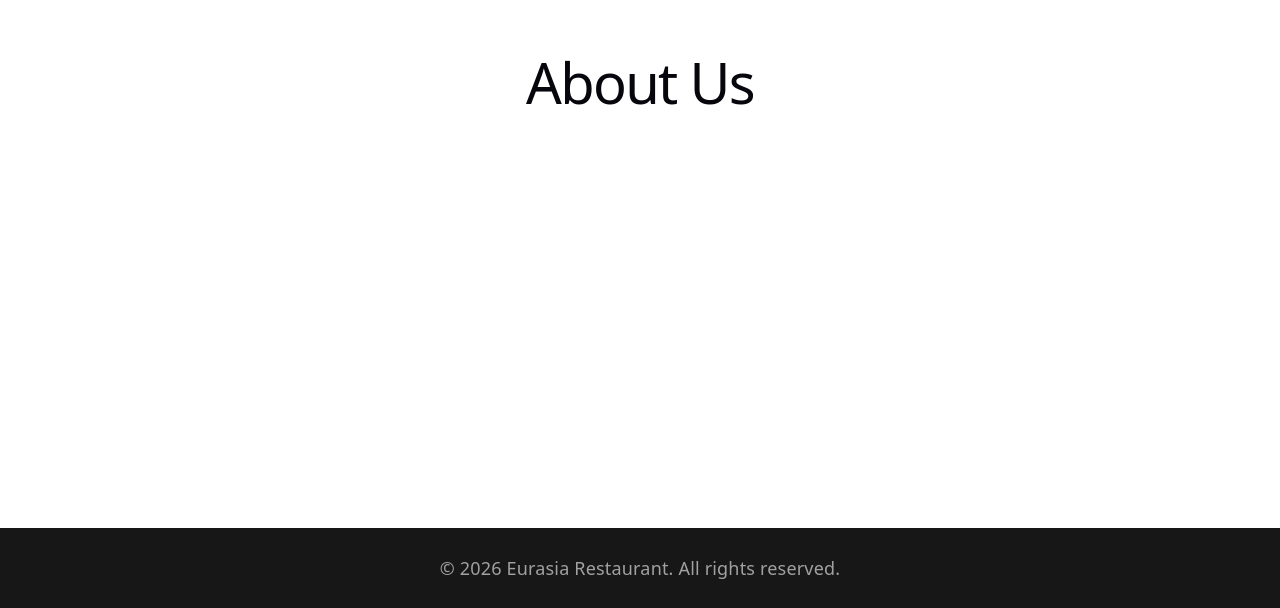
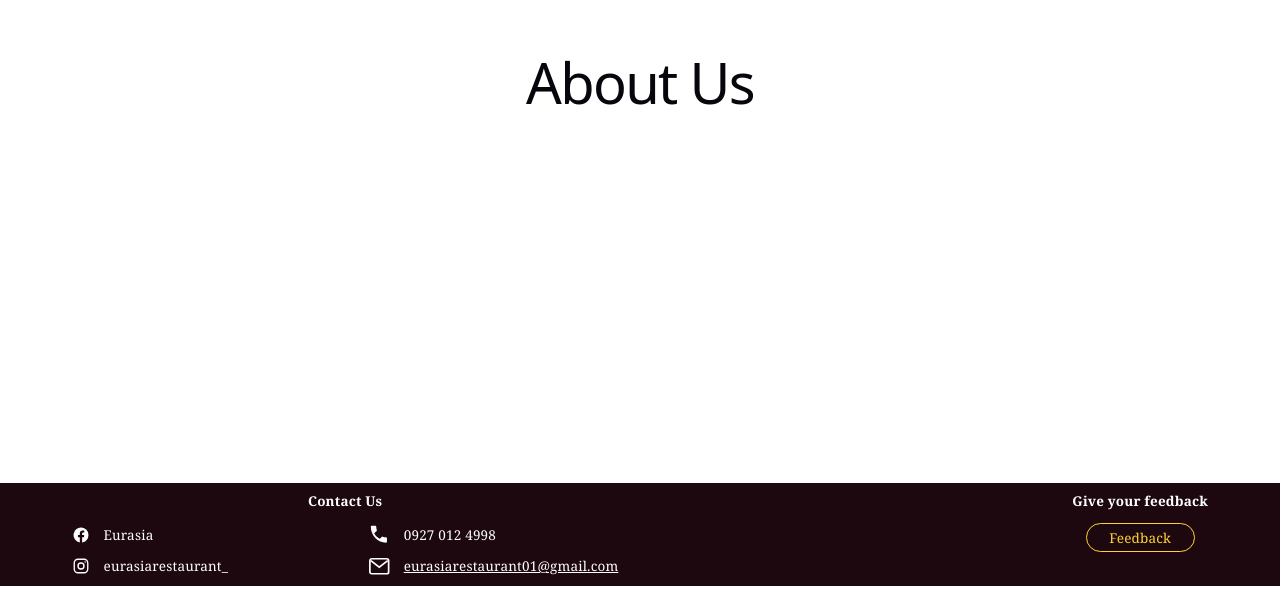
Before and after one commit to joyceaatienza/Eurasia-restaurant, a React (Vite) app: page /about in a window 1280 px wide. Shown: the part 407-1015 px from the top of the page. After the commit the page ends 993 px from the top, so only its background shows below. Built offline with nearby package versions, Linux system fonts and the light colour scheme.

Commit message:
Footer started

```diff
--- a/src/components/Footer.jsx
+++ b/src/components/Footer.jsx
@@ -1,7 +1,57 @@
 function Footer() {
   return (
-    <footer className="bg-neutral-900 text-neutral-400 text-center py-6 mt-10">
-      <p>&copy; {new Date().getFullYear()} Eurasia Restaurant. All rights reserved.</p>
+    <footer className="bg-[#1d080f] text-white px-6 md:px-16 py-2">
+      <div className="max-w-6xl mx-auto flex flex-col md:flex-row justify-between items-center md:items-start gap-6">
+
+        {/* Contact Us */}
+        <div className="flex flex-col items-center">
+          <h3 className="text-xs font-serif font-bold mb-3">Contact Us</h3>
+          <div className="grid grid-cols-2 gap-x-10 gap-y-2">
+            <div className="flex items-center gap-3">
+              <svg className="w-4 h-4" fill="currentColor" viewBox="0 0 24 24">
+                <path d="M22 12a10 10 0 1 0-11.6 9.9v-7H7.9V12h2.5V9.8c0-2.5 1.5-3.9 3.8-3.9 1.1 0 2.2.2 2.2.2v2.4h-1.3c-1.2 0-1.6.8-1.6 1.6V12h2.8l-.4 2.9h-2.4v7A10 10 0 0 0 22 12Z" />
+              </svg>
+              <span className="font-serif text-xs ">Eurasia</span>
+            </div>
+
+            <div className="flex items-center gap-3">
+              <svg className="w-5 h-5" fill="currentColor" viewBox="0 0 24 24">
+                <path d="M6.6 10.8c1.3 2.6 3.4 4.7 6 6l2-2c.3-.3.7-.4 1-.2 1.1.4 2.3.6 3.6.6.6 0 1 .4 1 1V20c0 .6-.4 1-1 1C10.6 21 3 13.4 3 4c0-.6.4-1 1-1h3.8c.6 0 1 .4 1 1 0 1.2.2 2.4.6 3.6.1.4 0 .8-.2 1L6.6 10.8Z" />
+              </svg>
+              <span className="font-serif text-xs ">0927 012 4998</span>
+            </div>
+
+            <div className="flex items-center gap-3">
+              <svg className="w-4 h-4" fill="none" stroke="currentColor" strokeWidth="1.8" viewBox="0 0 24 24">
+                <rect x="3" y="3" width="18" height="18" rx="5" />
+                <circle cx="12" cy="12" r="4" />
+                <circle cx="17.5" cy="6.5" r="1" fill="currentColor" stroke="none" />
+              </svg>
+              <span className="font-serif text-xs ">eurasiarestaurant_</span>
+            </div>
+
+            <div className="flex items-center gap-3">
+              <svg className="w-5 h-5" fill="none" stroke="currentColor" strokeWidth="1.8" viewBox="0 0 24 24">
+                <rect x="2" y="4" width="20" height="16" rx="2" />
+                <path d="m3 6 9 7 9-7" />
+              </svg>
+              <a href="mailto:eurasiarestaurant01@gmail.com" className="font-serif text-xs underline hover:text-amber-300">
+                eurasiarestaurant01@gmail.com
+              </a>
+            </div>
+          </div>
+        </div>
+
+        {/* Feedback */}
+        <div className="flex flex-col items-center">
+          <h3 className="text-xs font-serif font-bold mb-3">Give your feedback</h3>
+          <a href="#"
+          className="border border-amber-300 text-amber-300 rounded-full px-5 py-1 text-xs font-serif hover:bg-amber-300 hover:text-neutral-900 transition"
+          >
+            Feedback
+            </a>
+        </div>
+      </div>
     </footer>
   )
 }
```
